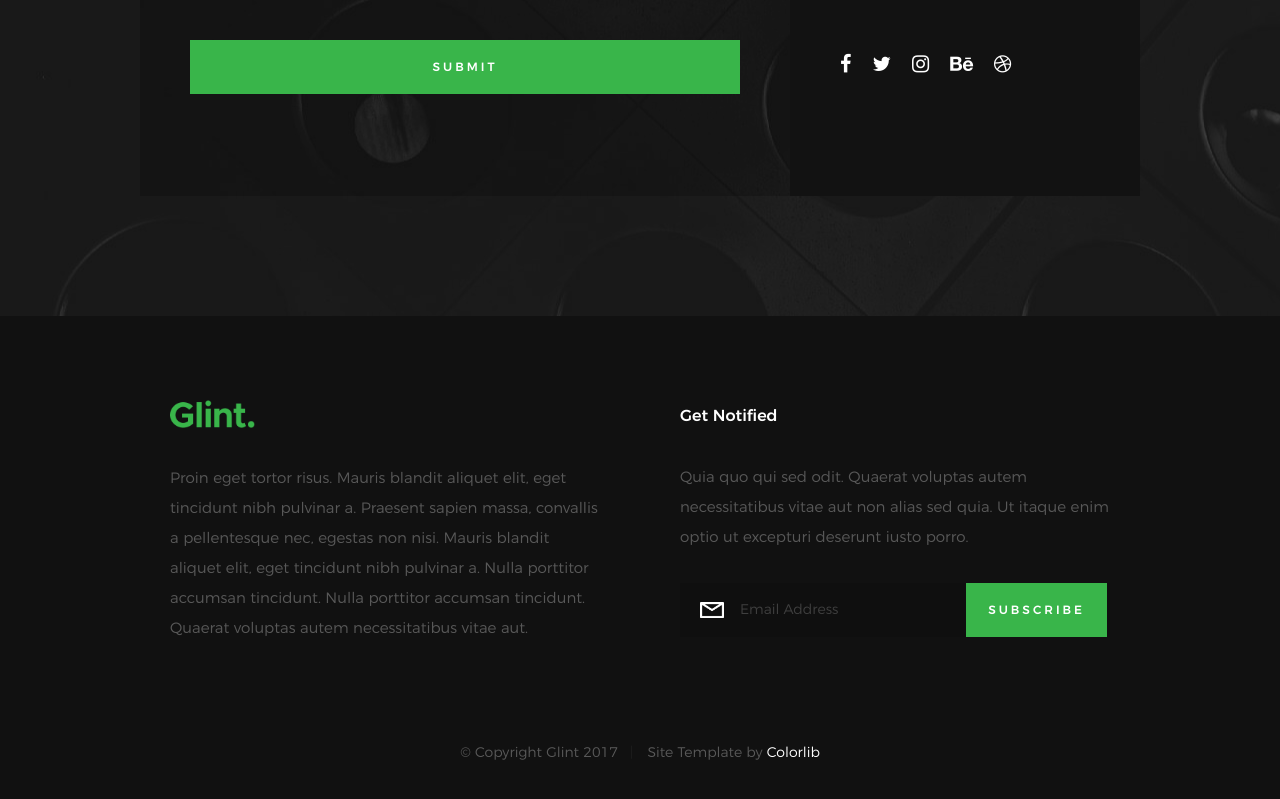
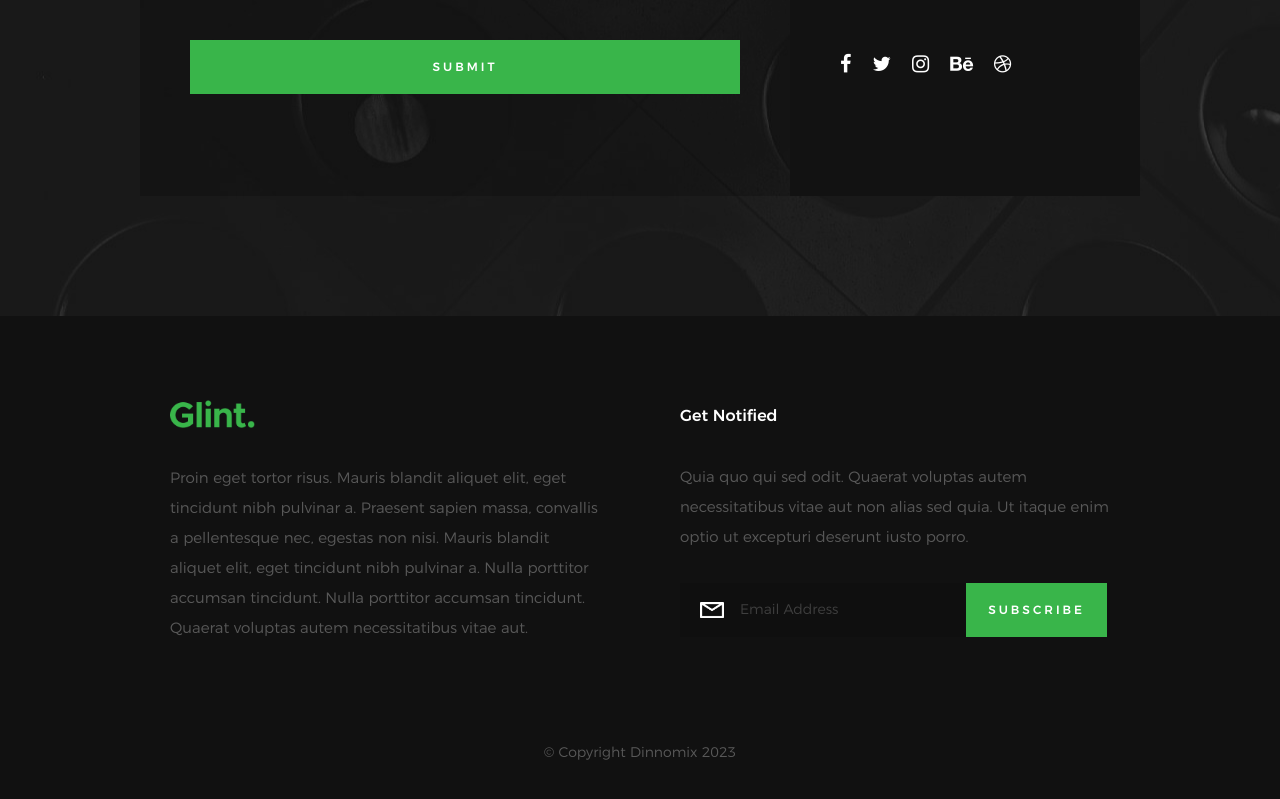
Before and after one commit to bongwoohan/Dinnomix_web, a plain HTML site: page index.html in a window 1280 px wide. Shown: the part 7873-8672 px from the top of the page. Drawn offline with Linux system fonts and the light colour scheme; files whose address does not match are found by name.

Commit message:
Update index.html

```diff
--- a/index.html
+++ b/index.html
@@ -739,8 +739,8 @@
 
             <div class="col-twelve">
                 <div class="copyright">
-                    <span>© Copyright Glint 2017</span>
-                    <span>Site Template by <a href="https://www.colorlib.com/">Colorlib</a></span>
+                    <span>© Copyright Dinnomix 2023</span>
+                    <!-- <span>Site Template by <a href="https://www.colorlib.com/">Colorlib</a></span>	 -->
                 </div>
 
                 <div class="go-top">
```
